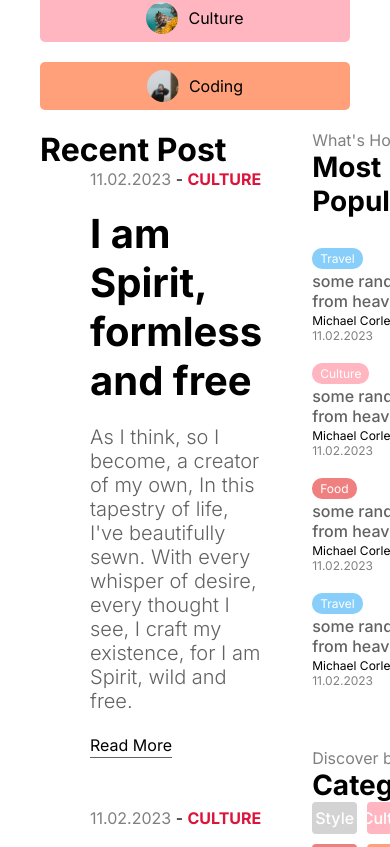
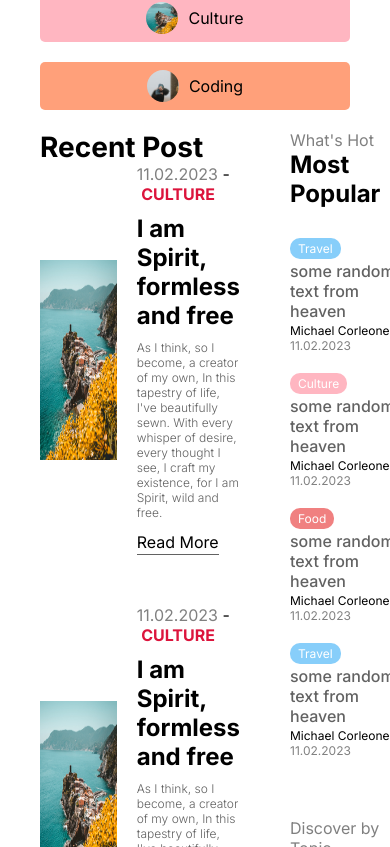
Before and after one commit to amevide998/blog, a Next.js app: page / in a window 390 px wide. Shown: the part 1057-1904 px from the top of the page. Built offline with nearby package versions, Linux system fonts and the light colour scheme.

Commit message:
update style

```diff
--- /dev/null
+++ b/src/app/blog/blogPage.module.css
@@ -0,0 +1,16 @@
+.container {
+
+}
+
+.title {
+    background-color: coral;
+    color: white;
+    padding: 5px 10px;
+    text-align: center;
+}
+
+.content{
+    display: flex;
+    gap: 50px;
+
+}
--- a/src/components/Menu/menu.module.css
+++ b/src/components/Menu/menu.module.css
@@ -6,6 +6,7 @@
     border-radius: 50%;
     border: 3px solid lightgray;
     object-fit: cover;
+
 }
 
 .subTitle {
@@ -30,6 +31,7 @@
     display: flex;
     align-items: center;
     gap: 20px;
+
 }
 
 .imgContainer{
@@ -118,3 +120,14 @@
     flex-wrap: wrap;
     margin-bottom: 60px;
 }
+
+@media screen and (max-width: 1024px) {
+    .categoryItem {
+        font-size: 12px;
+        width: 45%;
+    }
+
+    .title {
+        font-size: 24px;
+    }
+}
--- a/src/components/card/card.module.css
+++ b/src/components/card/card.module.css
@@ -43,3 +43,39 @@
     width: max-content;
     padding: 2px 0px ;
 }
+
+@media screen and (max-width: 1280px) {
+    .imgContainer {
+        height: 250px;
+    }
+
+    .cardTitle {
+        font-size: 28px;
+    }
+
+    .cardDescription {
+        font-size: 14px;
+    }
+}
+
+@media screen and (max-width: 1024px) {
+    .imgContainer {
+        height: 200px;
+    }
+
+    .container {
+        gap: 20px;
+    }
+
+    .cardTitle {
+        font-size: 24px;
+    }
+
+    .cardDescription {
+        font-size: 12px;
+    }
+
+    .textContainer {
+        gap: 10px;
+    }
+}
--- a/src/components/cardList/cardList.module.css
+++ b/src/components/cardList/cardList.module.css
@@ -1,3 +1,10 @@
 .container {
     flex: 5;
 }
+
+@media screen and (max-width: 1024px){
+    .title {
+        font-size: 28px;
+    }
+
+}
--- a/src/components/featured/featured.module.css
+++ b/src/components/featured/featured.module.css
@@ -52,6 +52,9 @@
     .title {
         font-size: 72px;
     }
+    .imgContainer{
+        height: 400px;
+    }
 
 }
 
```
